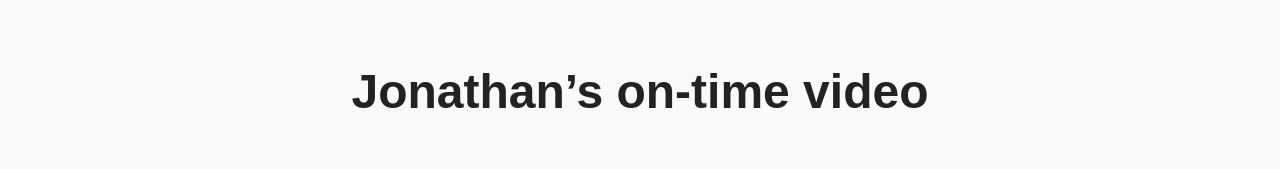
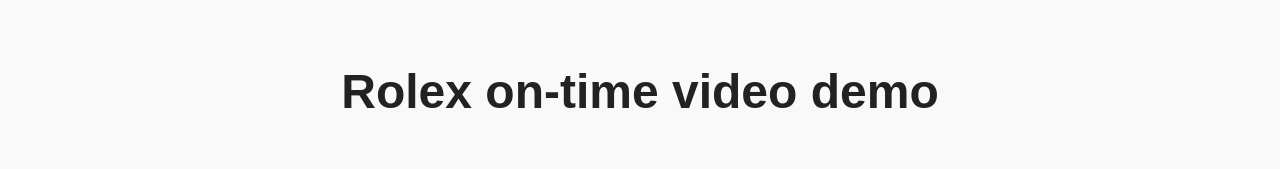
Before and after one commit to aijcb/YouTube-clock, a plain HTML site: page index.html in a window 1280 px wide. Shown: the top 169 px of the page. Drawn offline with Linux system fonts and the light colour scheme.

Commit message:
Update index.html

```diff
--- a/index.html
+++ b/index.html
@@ -2,7 +2,7 @@
 <html lang="en">
 <head>
   <meta charset="UTF-8">
-  <title>Rolex on-time video demo</title>
+  <title>Rolexon-time video demo</title>
   <style>
     body {
       font-family: sans-serif;
@@ -42,7 +42,7 @@
 </head>
 <body>
 
-  <h1>Jonathan’s on-time video</h1>
+  <h1>Rolex on-time video demo</h1>
 
   <div class="video-container" id="video1">Loading first video...</div>
   <div class="video-container" id="video2">Loading second video...</div>
```
